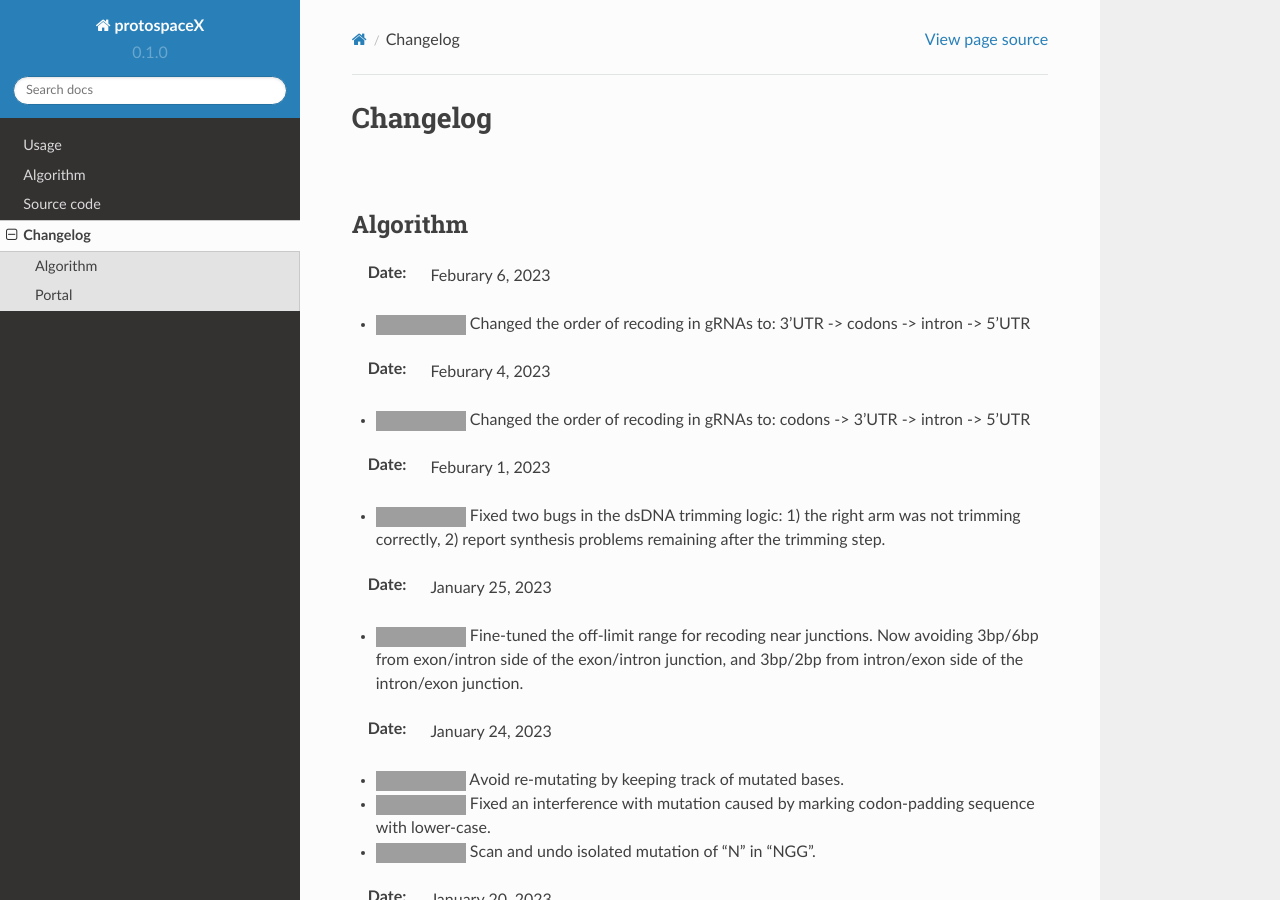
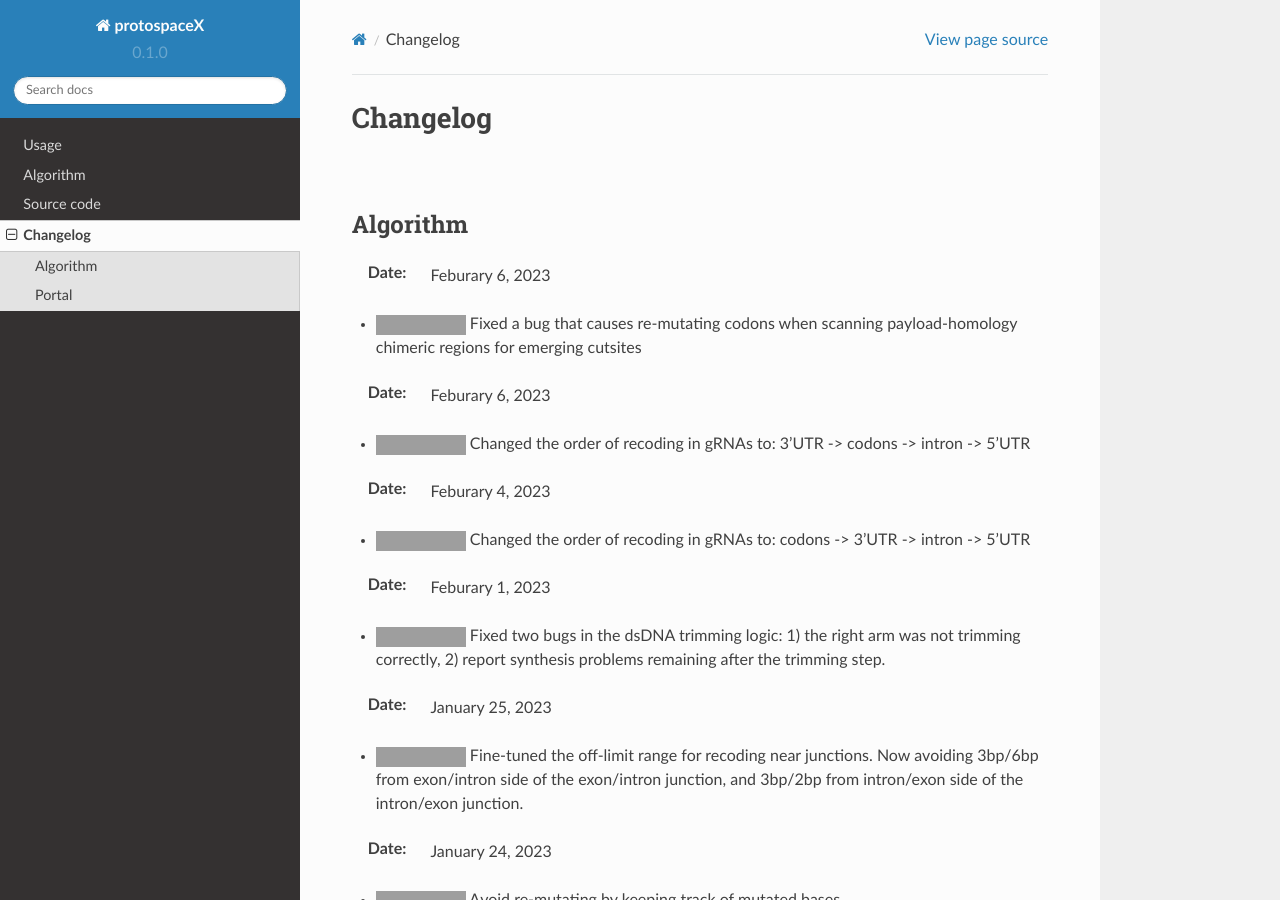
Before and after one commit to duopeng/protoSpaceJAM-readthedocs, a Sphinx documentation site: the page built from docs/source/changelog.rst, in a window 1280 px wide and 900 px high. Built offline with Sphinx 7.4.7 and the Read the Docs theme 2.0.0, drawn with Linux system fonts in a browser that asks for light colours; grey boxes are pictures that could not be loaded.

Commit message:
Update changelog.rst

```diff
--- a/docs/source/changelog.rst
+++ b/docs/source/changelog.rst
@@ -5,6 +5,9 @@ Changelog
 
 Algorithm
 ---------
+:Date: Feburary 6, 2023
+* |bug fix 6e2e5| Fixed a bug that causes re-mutating codons when scanning payload-homology chimeric regions for emerging cutsites
+
 :Date: Feburary 6, 2023
 * |enhancement 78fd0| Changed the order of recoding in gRNAs to: 3'UTR -> codons -> intron -> 5'UTR
 
@@ -70,7 +73,8 @@ Portal
     :target: https://github.com/czbiohub/protospaceX/commit/1b37873b25f1c0f912f2a3c78445933f1887da6a
 .. |enhancement 78fd0| image:: https://img.shields.io/badge/78fd0-enhancement-green
     :target: https://github.com/czbiohub/protospaceX/commit/b70c9762a756355697a7643e0c07af70f4f78fd0
-
+.. |bug fix 6e2e5| image:: https://img.shields.io/badge/6e2e5-bug%20fix-red
+    :target: https://github.com/czbiohub/protospaceX/commit/d3b5610d73fd75fa89a9948eb80733bf5286e2e5
 
 
 .. autosummary::
```
